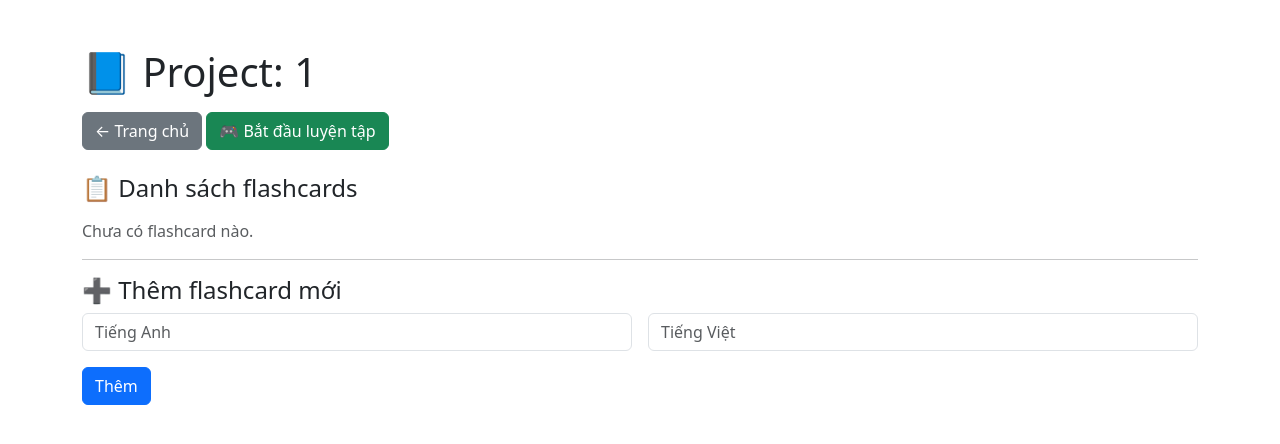
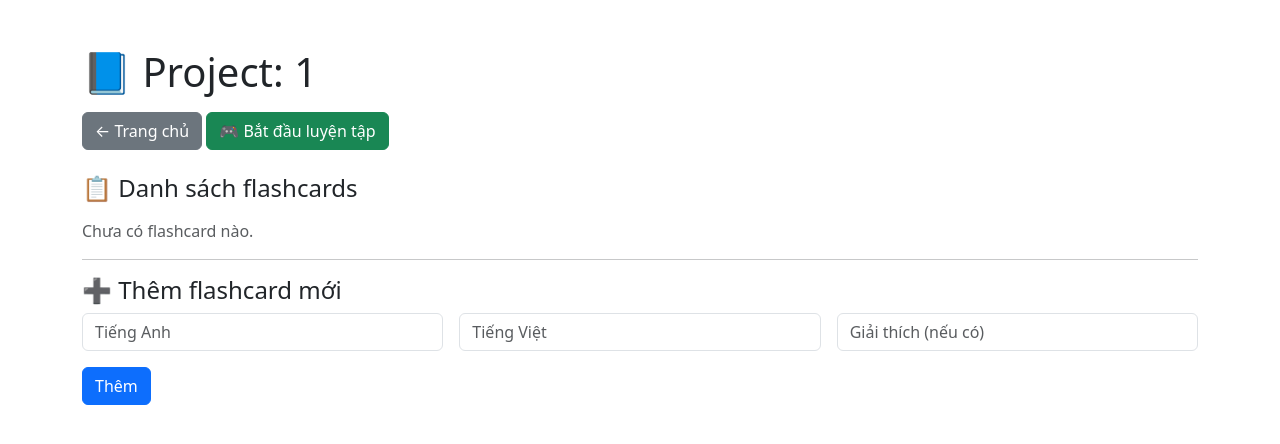
Before and after one commit to AnhTai1995/quizlet_web_demo, a Flask app: page /project/1 in a window 1280 px wide. Shown: the top 444 px of the page. Run offline with Flask 3, Linux system fonts and the light colour scheme.

Commit message:
Add feature: show info explanation on flashcard

```diff
--- a/app.py
+++ b/app.py
@@ -22,21 +22,19 @@ def load_flashcards(project):
     with open(path, encoding="utf-8") as f:
         return list(csv.DictReader(f))
 
-def save_flashcard(project, english, vietnamese):
-    if not english and not vietnamese:
-        return
+def save_flashcard(project, english, vietnamese, explanation):
     path = get_file_path(project)
     is_new = not os.path.exists(path)
     with open(path, "a", newline='', encoding="utf-8") as f:
         writer = csv.writer(f)
         if is_new:
-            writer.writerow(["English", "Vietnamese"])
-        writer.writerow([english, vietnamese])
+            writer.writerow(["English", "Vietnamese", "Explanation"])
+        writer.writerow([english, vietnamese, explanation])
 
 def save_all_flashcards(project, flashcards):
     path = get_file_path(project)
     with open(path, "w", newline='', encoding="utf-8") as f:
-        writer = csv.DictWriter(f, fieldnames=["English", "Vietnamese"])
+        writer = csv.DictWriter(f, fieldnames=["English", "Vietnamese", "Explanation"])
         writer.writeheader()
         writer.writerows(flashcards)
 
@@ -71,7 +69,7 @@ def create_project():
     if not os.path.exists(path):
         with open(path, "w", newline='', encoding="utf-8") as f:
             writer = csv.writer(f)
-            writer.writerow(["English", "Vietnamese"])
+            writer.writerow(["English", "Vietnamese", "Explanation"])
     return redirect(url_for("index"))
 
 @app.route("/project/<project>")
@@ -83,7 +81,8 @@ def project_view(project):
 def add_flashcard(project):
     english = request.form["english"].strip()
     vietnamese = request.form["vietnamese"].strip()
-    save_flashcard(project, english, vietnamese)
+    explanation = request.form.get("explanation", "").strip()
+    save_flashcard(project, english, vietnamese, explanation)
     return redirect(url_for("project_view", project=project))
 
 @app.route("/edit_flashcard/<project>/<int:index>", methods=["POST"])
@@ -92,6 +91,7 @@ def edit_flashcard(project, index):
     if 0 <= index < len(flashcards):
         flashcards[index]["English"] = request.form["english"].strip()
         flashcards[index]["Vietnamese"] = request.form["vietnamese"].strip()
+        flashcards[index]["Explanation"] = request.form.get("explanation", "").strip()
         save_all_flashcards(project, flashcards)
     return redirect(url_for("project_view", project=project))
 
--- a/templates/project.html
+++ b/templates/project.html
@@ -19,18 +19,17 @@
     <div class="card my-2 p-3 d-flex flex-row justify-content-between align-items-center">
       <div class="flex-grow-1">
         <strong>{{ card.English }}</strong><br>
-    <span class="text-muted">{{ card.Vietnamese }}</span>
+        <span class="text-muted">{{ card.Vietnamese }}</span><br>
+        {% if card.Explanation %}
+          <small class="text-muted fst-italic">{{ card.Explanation }}</small>
+        {% endif %}
       </div>
       <div class="d-flex gap-2 ms-3">
-    <button class="btn btn-outline-primary btn-sm"
-            data-bs-toggle="modal"
-            data-bs-target="#editModal{{ loop.index }}">
+        <button class="btn btn-outline-primary btn-sm" data-bs-toggle="modal" data-bs-target="#editModal{{ loop.index }}">
           ✏️ Sửa
         </button>
-    <form action="{{ url_for('delete_flashcard', project=project, index=loop.index0) }}"
-          method="post"
-          onsubmit="return confirm('Bạn có chắc muốn xóa flashcard này?')"
-          style="margin: 0;">
+        <form action="{{ url_for('delete_flashcard', project=project, index=loop.index0) }}" method="post"
+              onsubmit="return confirm('Bạn có chắc muốn xóa flashcard này?')" style="margin: 0;">
           <button class="btn btn-sm btn-outline-danger">🗑</button>
         </form>
       </div>
@@ -54,6 +53,10 @@
                 <label for="vietnamese{{ loop.index }}" class="form-label">Tiếng Việt</label>
                 <input type="text" class="form-control" id="vietnamese{{ loop.index }}" name="vietnamese" value="{{ card.Vietnamese }}" required>
               </div>
+              <div class="mb-3">
+                <label for="explanation{{ loop.index }}" class="form-label">Giải thích (nếu có)</label>
+                <input type="text" class="form-control" id="explanation{{ loop.index }}" name="explanation" value="{{ card.Explanation }}">
+              </div>
             </div>
             <div class="modal-footer">
               <button type="submit" class="btn btn-primary">Lưu thay đổi</button>
@@ -70,11 +73,14 @@
   <hr>
   <h4>➕ Thêm flashcard mới</h4>
   <form action="{{ url_for('add_flashcard', project=project) }}" method="POST" class="row g-3">
-    <div class="col-md-6">
+    <div class="col-md-4">
       <input type="text" name="english" class="form-control" placeholder="Tiếng Anh" required>
     </div>
-    <div class="col-md-6">
+    <div class="col-md-4">
       <input type="text" name="vietnamese" class="form-control" placeholder="Tiếng Việt" required>
+    </div>
+    <div class="col-md-4">
+      <input type="text" name="explanation" class="form-control" placeholder="Giải thích (nếu có)">
     </div>
     <div class="col-12">
       <button type="submit" class="btn btn-primary">Thêm</button>
```
Lines whose indentation alone changed are shown as unchanged.
